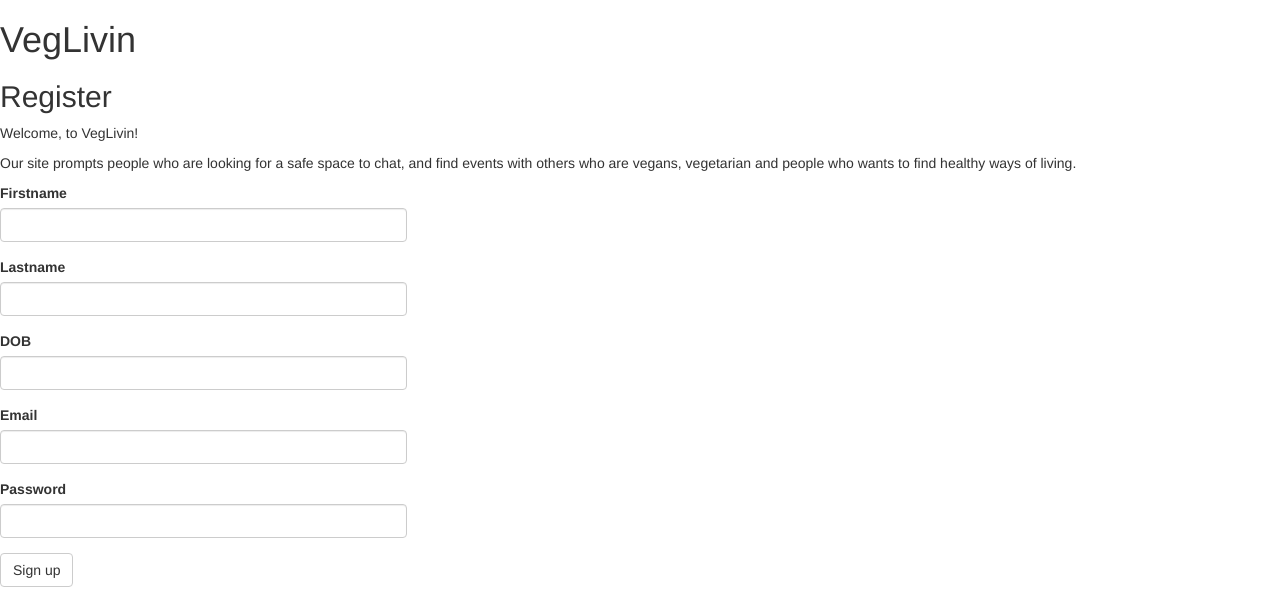
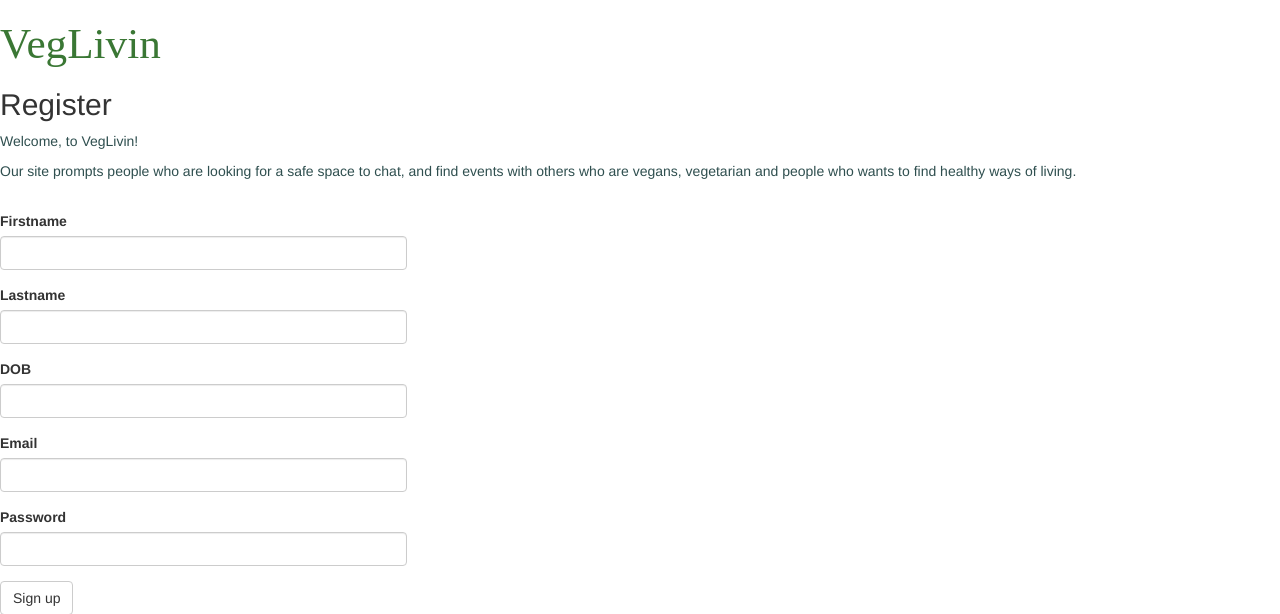
Before and after one commit to damelalbertos/VegLivin, a Flask app: page /registration in a window 1280 px wide. Shown: the top 614 px of the page. Run offline with Flask 2, Linux system fonts and the light colour scheme; some libraries are stand-ins or nearby versions.

Commit message:
adding more style

```diff
--- a/app/routes.py
+++ b/app/routes.py
@@ -1,4 +1,6 @@
 from datetime import datetime
+
+import bp as bp
 from flask import render_template, flash, redirect, url_for, request
 from flask_login import login_user, logout_user, current_user, login_required
 from werkzeug.urls import url_parse
--- a/app/templates/404.html
+++ b/app/templates/404.html
@@ -2,5 +2,5 @@
 
 {% block app_content %}
     <h1>Not Found, Please go back to the main page </h1>
-    <p><a href="{{ url_for('index') }}">VegLivin</a></p>
+    <p><a href="{{ url_for('index') }}"><h1><span style="font-family: Bedrock; font-size: larger; color: #3A7734 ">VegLivin</span><br /></h1></a></p>
 {% endblock %}
--- a/app/templates/500.html
+++ b/app/templates/500.html
@@ -3,5 +3,5 @@
 {% block app_content %}
     <h1>An unexpected error has occurred</h1>
     <p>The administrator has been notified. Sorry for the inconvenience!</p>
-    <p><a href="{{ url_for('index') }}">VegLivin</a></p>
+    <p><a href="{{ url_for('index') }}"><h1><span style="font-family: Bedrock; font-size: larger; color: #3A7734 ">VegLivin</span><br /></h1></a></p>
 {% endblock %}
--- a/app/templates/edit_profile.html
+++ b/app/templates/edit_profile.html
@@ -2,7 +2,7 @@
 {% import 'bootstrap/wtf.html' as wtf %}
 
 {% block app_content %}
-    <h1>VegLivin</h1>
+    <h1><><span style="font-family: Bedrock; font-size: larger; color: #3A7734 ">VegLivin</span><br /></h1>
     <h2>Edit Profile</h2>
     <div class="row">
         <div class="col-md-4">
--- a/app/templates/register.html
+++ b/app/templates/register.html
@@ -2,16 +2,18 @@
 {% import 'bootstrap/wtf.html' as wtf %}
 
 {% block app_content %}
-<h1>VegLivin</h1>
+<h1><span style="font-family: Bedrock; font-size: larger; color: #3A7734 ">VegLivin</span><br /></h1>
     <h2>Register</h2>
 <p>
-    Welcome, to VegLivin!
+    <span style="color: darkslategrey; front-size: medium ">Welcome, to VegLivin!</span><br/>
 </p>
 <p>
+    <span style="color: darkslategrey; ">
     Our site prompts people who are looking for a safe space to
     chat, and find events with others who are vegans, vegetarian and people who wants to find healthy ways of living.
+    </span><br/>
 </p>
-
+    <span style="background-color:powderblue;"></span><br/>
     <div class="row">
         <div class="col-md-4">
             {{ wtf.quick_form(form) }}
--- a/app/templates/user.html
+++ b/app/templates/user.html
@@ -3,6 +3,7 @@
 {% block app_content %}
     <table>
         <tr valign="top">
+            <td width="256px"><img src="{{ user.avatar(256) }}"></td>
             <td>
                 <h1><a href="VegLivin">heading</a></h1>
                 <h2>User: {{ user.email }}</h2>
```
Also changed, not shown: app/templates/login.html (+4 -3 lines).
